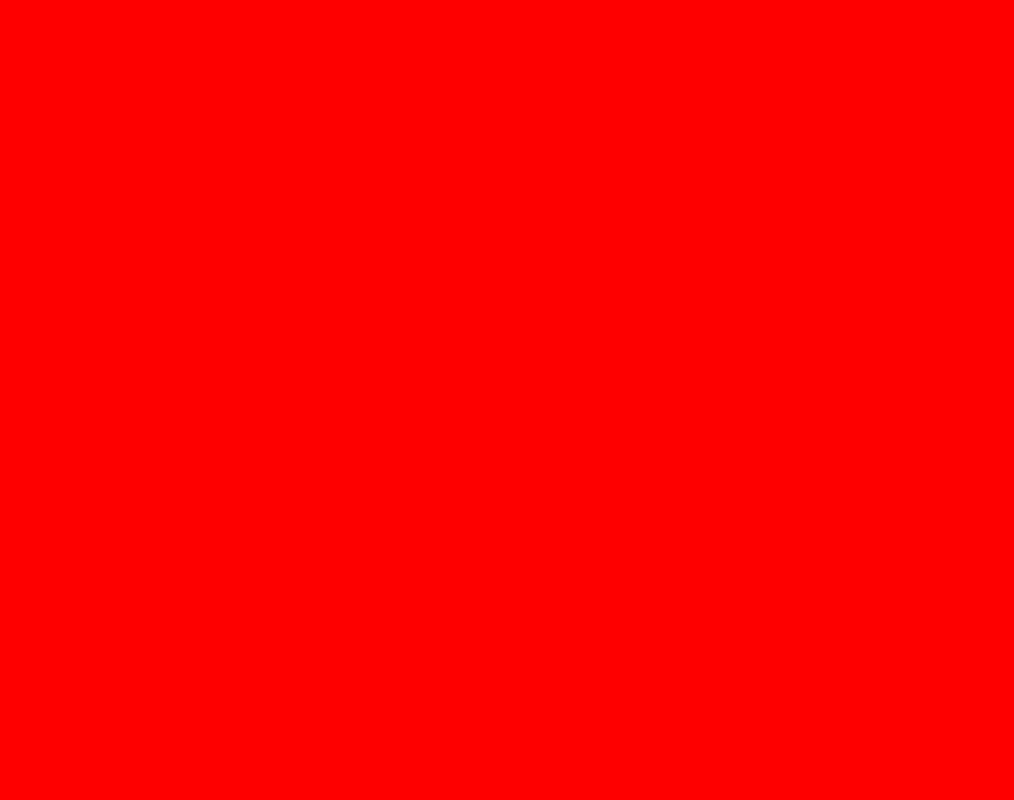
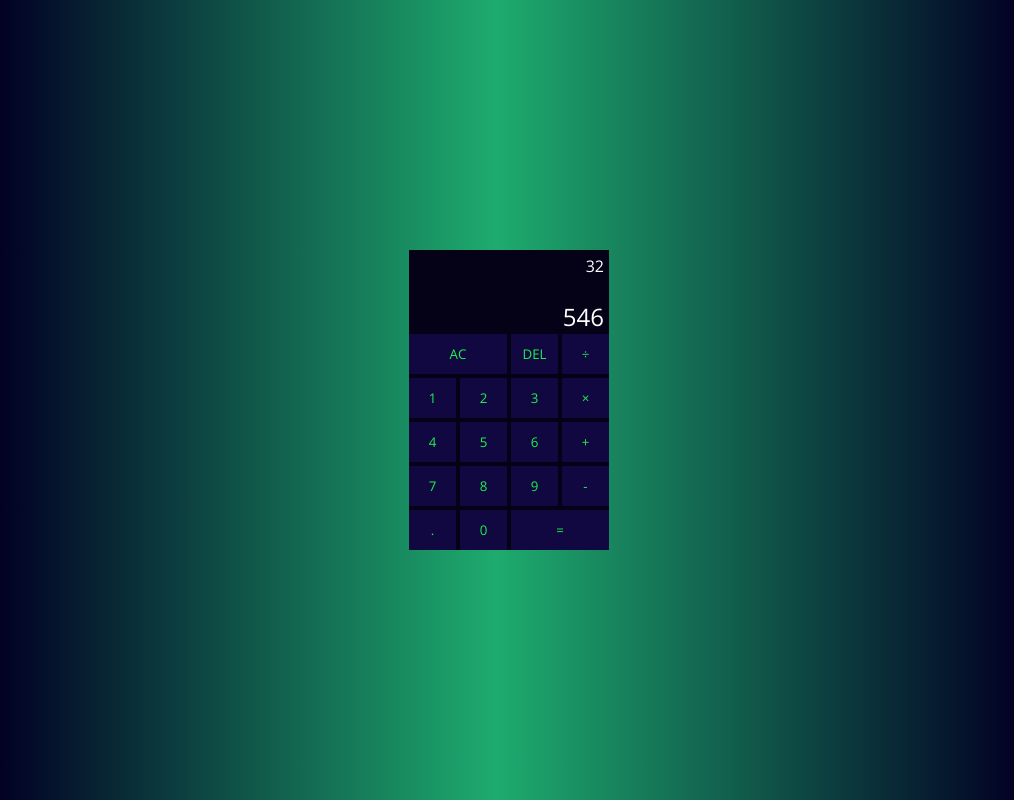
Before and after one commit to gleb-bayeshko/calculator, a website built with webpack: page index.html in a window 1280 px wide. Shown: the whole page, without its empty margins (131-1145 px from the left). Built offline with nearby package versions, Linux system fonts and the light colour scheme.

Commit message:
feat: implement calculator layout

```diff
--- a/index.html
+++ b/index.html
@@ -3,9 +3,33 @@
 <head>
     <meta charset="UTF-8">
     <meta name="viewport" content="width=device-width, initial-scale=1.0">
+    <link href="https://fonts.googleapis.com/css2?family=Open+Sans:wght@300;400;600;700;800&display=swap" rel="stylesheet">
     <title>Document</title>
 </head>
 <body>
-
+    <div class="calculator-grid">
+        <div class="output span-4">
+            <div class="previous-operand">32</div>
+            <div class="current-operand">546</div>
+        </div>
+        <button class="button span-2">AC</button>
+        <button class="button span-1">DEL</button>
+        <button class="button span-1">÷</button>
+        <button class="button span-1">1</button>
+        <button class="button span-1">2</button>
+        <button class="button span-1">3</button>
+        <button class="button span-1">×</button>
+        <button class="button span-1">4</button>
+        <button class="button span-1">5</button>
+        <button class="button span-1">6</button>
+        <button class="button span-1">+</button>
+        <button class="button span-1">7</button>
+        <button class="button span-1">8</button>
+        <button class="button span-1">9</button>
+        <button class="button span-1">-</button>
+        <button class="button span-1">.</button>
+        <button class="button span-1">0</button>
+        <button class="button span-2">=</button>
+    </div>
 </body>
 </html>
--- /dev/null
+++ b/src/sass/abstracts/_constants.scss
@@ -0,0 +1,15 @@
+// Colors
+$color-light: rgb(255, 255, 255);
+
+$body-background-color: linear-gradient(90deg, rgba(2,0,36,1) 10%, rgba(30,171,110,1) 49%, rgba(2,0,36,1) 90%);
+
+$calculator-background-color: rgb(5, 1, 22);
+
+$output-background-color:  rgb(5, 1, 22);
+
+$button-background-color: rgb(17, 8, 66);
+$button-background-hover-color: rgb(53, 46, 90);
+$button-background-active-color: rgb(33, 22, 87);
+$button-border-active-color: rgb(15, 7, 56);
+$button-color: rgb(30, 241, 76);
+$button-hover-color:   rgb(122, 235, 146);
--- a/src/sass/abstracts/_mixins.scss
+++ b/src/sass/abstracts/_mixins.scss
@@ -1,3 +1,15 @@
-body {
-  background-color: red;
+@mixin flex ($justify: flex-start, $align: flex-start, $direction: row) {
+  display: flex;
+  justify-content: $justify;
+  align-items: $align;
+  flex-direction: $direction;
 }
+
+@mixin size ($width, $height) {
+  width: $width;
+  height: $height;
+}
+
+@mixin transition ($transition: 300ms) {
+  transition: $transition;
+}
--- /dev/null
+++ b/src/sass/abstracts/_placeholders.scss
@@ -0,0 +1,4 @@
+%margin-and-padding-zero {
+  margin: 0;
+  padding: 0;
+}
--- /dev/null
+++ b/src/sass/base/_body-styles.scss
@@ -0,0 +1,8 @@
+body {
+  @include flex ($justify: center, $align: center);
+  @include size (100vw, 100vh);
+
+  font-size: 10px;
+
+  background: $body-background-color no-repeat;
+}
--- /dev/null
+++ b/src/sass/base/_normalize.scss
@@ -0,0 +1,16 @@
+* {
+  @extend %margin-and-padding-zero;
+  box-sizing: border-box;
+  font-family: 'Open Sans', sans-serif;
+
+  &::before, &::after, button  {
+    @extend %margin-and-padding-zero;
+    box-sizing: border-box;
+  }
+}
+
+button {
+  width: 100%;
+  border: none;
+  outline: none;
+}
--- a/src/sass/components/_buttons.scss
+++ b/src/sass/components/_buttons.scss
@@ -0,0 +1,18 @@
+.button {
+  background-color: $button-background-color;
+  color: $button-color;
+  cursor: pointer;
+  user-select: none;
+  @include transition (300ms);
+
+  &:hover {
+    background-color: $button-background-hover-color;
+    color: $button-hover-color;
+  }
+
+  &:active {
+    @include transition (100ms);
+    background-color: $button-background-active-color;
+    transform: scale(0.9);
+  }
+}
--- /dev/null
+++ b/src/sass/components/_calculator.scss
@@ -0,0 +1,3 @@
+.calculator-grid {
+  background-color: $calculator-background-color;
+}
--- /dev/null
+++ b/src/sass/components/_output.scss
@@ -0,0 +1,15 @@
+.output {
+  color: $color-light;
+  background-color: $output-background-color;
+  padding: 5px;
+  row-gap: 0;
+}
+
+.previous-operand {
+  font-size: 1rem;
+}
+
+.current-operand {
+  font-size: 1.5rem;
+  line-height: 1rem;
+}
--- a/src/sass/layout/_calculator-layout.scss
+++ b/src/sass/layout/_calculator-layout.scss
@@ -0,0 +1,17 @@
+.calculator-grid {
+  display: grid;
+  max-width: 200px;
+  width: 100%;
+  height: 300px;
+  grid-template: 2fr repeat(5, 1fr) / repeat(4, 1fr);
+  gap: 4px 4px;
+  overflow: hidden;
+}
+
+.span-4 {
+  grid-column: span 4;
+}
+
+.span-2 {
+  grid-column: span 2;
+}
--- /dev/null
+++ b/src/sass/layout/_output-layout.scss
@@ -0,0 +1,3 @@
+.output {
+  @include flex ($justify: space-between, $align: flex-end, $direction: column);
+}
--- a/src/sass/main.scss
+++ b/src/sass/main.scss
@@ -1,5 +1,13 @@
+@import './abstracts/constants';
 @import './abstracts/mixins';
+@import './abstracts/placeholders';
+
+@import './base/normalize';
+@import './base/body-styles';
 
 @import './layout/calculator-layout';
+@import './layout/output-layout';
 
+@import './components/calculator';
 @import './components/buttons';
+@import './components/output';
```
Also changed, not shown: build/index.html, build/style.css, 1 other file.
